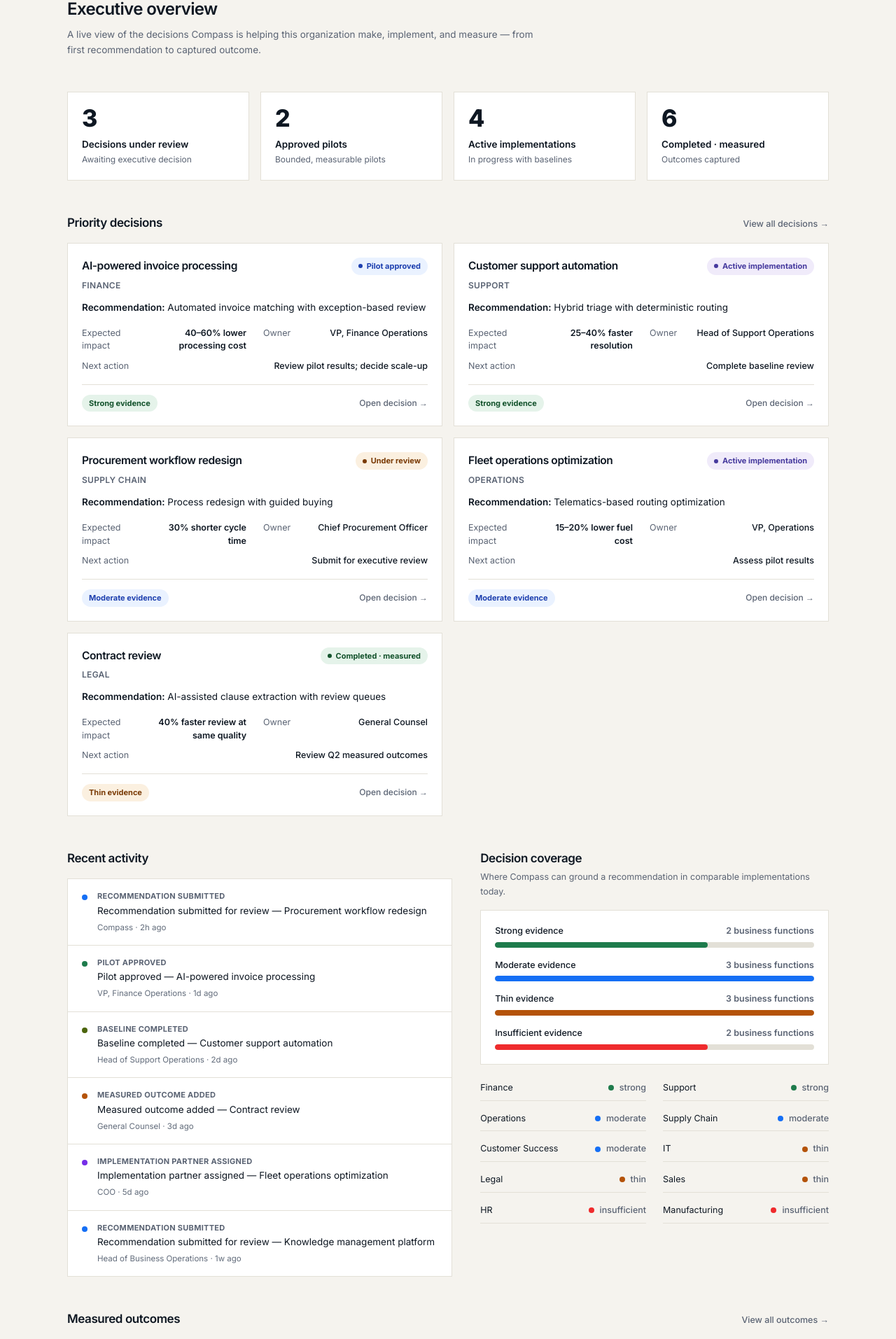
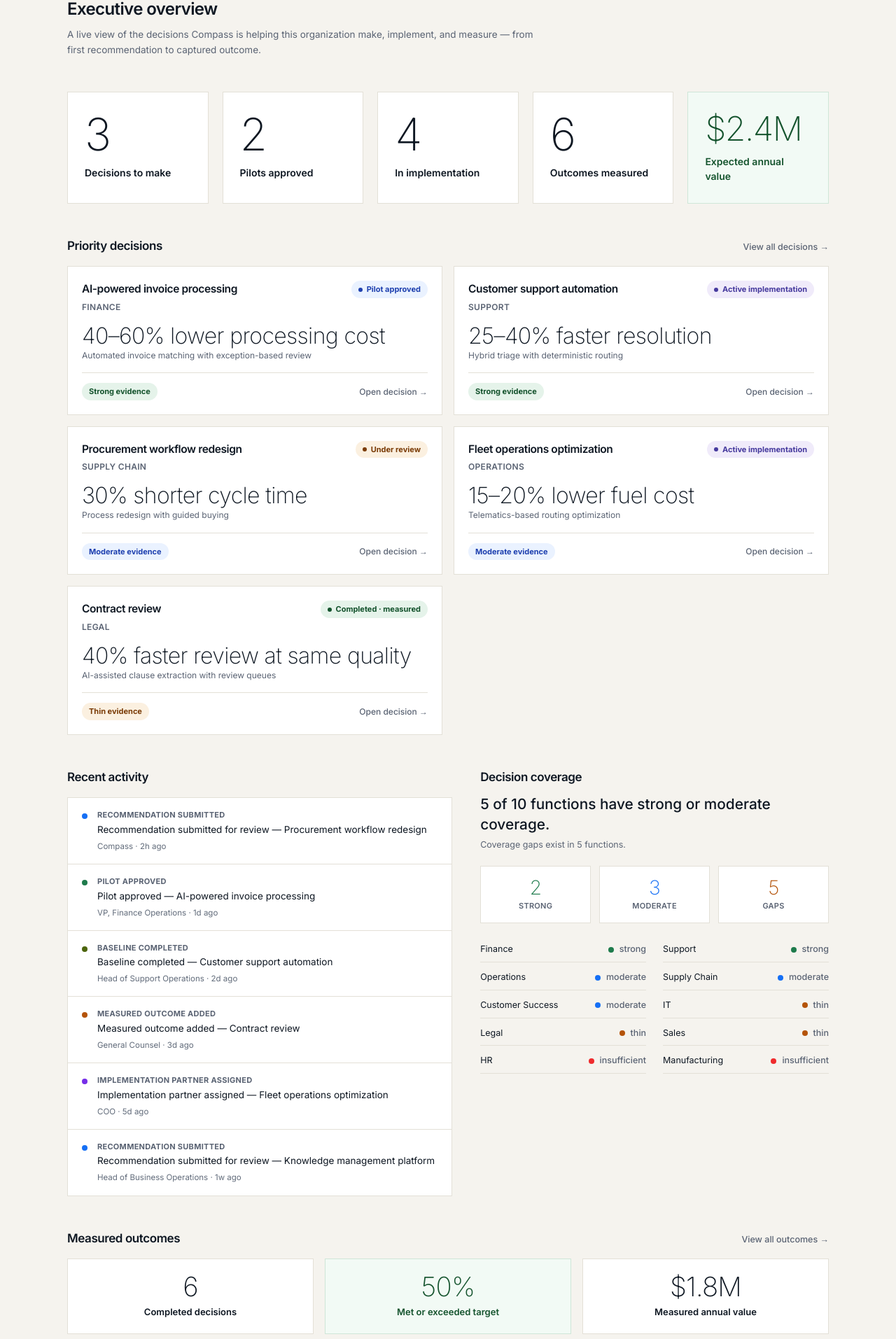
Before and after one commit to smithar106/Compass-Web, a Next.js app: page /demo in a window 1280 px wide. Shown: the part 211-2124 px from the top of the page at 70% size. Built offline with nearby package versions, Linux system fonts and the light colour scheme.

Commit message:
Redesign demo portal: executive hierarchy, bigger numbers, Home button, fix escaping

```diff
--- a/src/app/demo/intelligence/page.tsx
+++ b/src/app/demo/intelligence/page.tsx
@@ -15,7 +15,7 @@ export default function DemoIntelligencePage() {
       <p className="mt-2 max-w-2xl text-[13.5px] leading-relaxed text-muted">
         Every recommendation in this portfolio is grounded in a library of real
         implementation evidence — what organizations did, in what context, and what actually
-        happened. This view shows where that evidence is strongest for this organization&apos;s
+        happened. This view shows where that evidence is strongest for this organization\u2019s
         operating functions.
       </p>
 
@@ -30,8 +30,8 @@ export default function DemoIntelligencePage() {
             body: "Every recommendation in this portfolio is built on documented implementations with measured outcomes.",
           },
           {
-            title: "Matched to Northwind&apos;s functions",
-            body: "Evidence is compared against this organization&apos;s operating functions and constraints.",
+            title: "Matched to Northwind\u2019s functions",
+            body: "Evidence is compared against this organization\u2019s operating functions and constraints.",
           },
           {
             title: "The portfolio sharpens the library",
--- a/src/components/demo/CoveragePanel.tsx
+++ b/src/components/demo/CoveragePanel.tsx
@@ -1,49 +1,35 @@
 import { coverageByFunction, coverageSummary } from "@/data/demo-data";
 import { StrengthDot } from "./badges";
-
-const ROWS = [
-  { key: "strong", label: "Strong evidence", bar: "bg-ok", count: coverageSummary.strong },
-  { key: "moderate", label: "Moderate evidence", bar: "bg-brand-blue", count: coverageSummary.moderate },
-  { key: "thin", label: "Thin evidence", bar: "bg-warn", count: coverageSummary.thin },
-  { key: "insufficient", label: "Insufficient evidence", bar: "bg-risk", count: coverageSummary.insufficient },
-] as const;
-
-const MAX = Math.max(
-  coverageSummary.strong,
-  coverageSummary.moderate,
-  coverageSummary.thin,
-  coverageSummary.insufficient,
-  1
-);
 
 export function CoveragePanel() {
   return (
     <section aria-label="Decision coverage">
       <h2 className="mb-1 text-[17px] font-semibold tracking-tight text-ink">Decision coverage</h2>
-      <p className="mb-4 text-[12.5px] leading-relaxed text-muted">
-        Where Compass can ground a recommendation in comparable implementations today.
+
+      <p className="mt-3 text-[clamp(1.15rem,2vw,1.3rem)] font-medium leading-snug text-ink">
+        {coverageSummary.strong + coverageSummary.moderate} of {coverageByFunction.length} functions have
+        strong or moderate coverage.
+      </p>
+      <p className="mt-1 text-[12.5px] leading-relaxed text-muted">
+        Coverage gaps exist in {coverageSummary.thin + coverageSummary.insufficient} functions.
       </p>
 
-      <div className="border border-line bg-surface px-5 py-5">
-        <div className="space-y-4">
-          {ROWS.map((row) => (
-            <div key={row.key}>
-              <div className="flex items-baseline justify-between text-[12.5px]">
-                <span className="font-medium text-ink">{row.label}</span>
-                <span className="font-semibold text-muted">{row.count} business functions</span>
-              </div>
-              <div className="mt-1.5 h-2 w-full overflow-hidden rounded-full bg-line">
-                <div
-                  className={`h-full rounded-full ${row.bar}`}
-                  style={{ width: `${(row.count / MAX) * 100}%` }}
-                />
-              </div>
-            </div>
-          ))}
+      <div className="mt-5 grid grid-cols-3 gap-3">
+        <div className="border border-line bg-surface px-4 py-4 text-center">
+          <p className="text-[28px] font-extralight leading-none tracking-[-0.02em] text-ok">{coverageSummary.strong}</p>
+          <p className="mt-1 text-[11px] font-semibold uppercase tracking-wide text-muted">Strong</p>
+        </div>
+        <div className="border border-line bg-surface px-4 py-4 text-center">
+          <p className="text-[28px] font-extralight leading-none tracking-[-0.02em] text-brand-blue">{coverageSummary.moderate}</p>
+          <p className="mt-1 text-[11px] font-semibold uppercase tracking-wide text-muted">Moderate</p>
+        </div>
+        <div className="border border-line bg-surface px-4 py-4 text-center">
+          <p className="text-[28px] font-extralight leading-none tracking-[-0.02em] text-warn">{coverageSummary.thin + coverageSummary.insufficient}</p>
+          <p className="mt-1 text-[11px] font-semibold uppercase tracking-wide text-muted">Gaps</p>
         </div>
       </div>
 
-      <ul className="mt-4 grid grid-cols-1 gap-x-6 gap-y-2 sm:grid-cols-2">
+      <ul className="mt-5 grid grid-cols-1 gap-x-6 gap-y-1 sm:grid-cols-2">
         {coverageByFunction.map((c) => (
           <li key={c.businessFunction} className="flex items-center justify-between border-b border-line py-2 text-[12.5px]">
             <span className="text-ink">{c.businessFunction}</span>
--- a/src/components/demo/DecisionCard.tsx
+++ b/src/components/demo/DecisionCard.tsx
@@ -15,28 +15,14 @@ export function DecisionCard({ decision }: { decision: DemoDecision }) {
         <StatusBadge status={decision.status} />
       </div>
 
-      <p className="mt-1.5 text-[12px] font-semibold uppercase tracking-wide text-muted">
+      <p className="mt-1 text-[12px] font-semibold uppercase tracking-wide text-muted">
         {decision.businessFunction}
       </p>
 
-      <p className="mt-3 text-[13.5px] leading-relaxed text-ink">
-        <span className="font-semibold">Recommendation:</span> {decision.recommendation}
+      <p className="mt-4 text-[clamp(1.6rem,2.5vw,2rem)] font-extralight leading-none tracking-[-0.02em] text-ink">
+        {decision.expectedImpact}
       </p>
-
-      <dl className="mt-4 grid grid-cols-1 gap-x-6 gap-y-2.5 text-[12.5px] sm:grid-cols-2">
-        <div className="flex items-start justify-between gap-3">
-          <dt className="text-muted">Expected impact</dt>
-          <dd className="text-right font-semibold text-ink">{decision.expectedImpact}</dd>
-        </div>
-        <div className="flex items-start justify-between gap-3">
-          <dt className="text-muted">Owner</dt>
-          <dd className="text-right font-medium text-ink">{decision.owner}</dd>
-        </div>
-        <div className="flex items-start justify-between gap-3 sm:col-span-2">
-          <dt className="text-muted">Next action</dt>
-          <dd className="text-right font-medium text-ink">{decision.nextAction}</dd>
-        </div>
-      </dl>
+      <p className="mt-1 text-[12px] leading-snug text-muted">{decision.recommendation}</p>
 
       <div className="mt-4 flex items-center gap-2 border-t border-line pt-3.5">
         <EvidenceBadge strength={decision.evidence} />
--- a/src/components/demo/DemoNav.tsx
+++ b/src/components/demo/DemoNav.tsx
@@ -7,7 +7,7 @@ import { cn } from "@/lib/utils";
 export const DEMO_TABS = [
   { label: "Overview", href: "/demo" },
   { label: "Decisions", href: "/demo/decisions" },
-  { label: "Implementation Intelligence", href: "/demo/intelligence" },
+  { label: "Intelligence", href: "/demo/intelligence" },
   { label: "Outcomes", href: "/demo/outcomes" },
 ] as const;
 
--- a/src/components/demo/ExecutiveHeader.tsx
+++ b/src/components/demo/ExecutiveHeader.tsx
@@ -31,6 +31,12 @@ export function ExecutiveHeader() {
         </div>
         <div className="flex flex-wrap items-center gap-3">
           <Link
+            href="/"
+            className="text-[12.5px] font-semibold text-muted transition-colors hover:text-ink focus-visible:outline-2 focus-visible:outline-offset-2 focus-visible:outline-accent-deep"
+          >
+            ← Home
+          </Link>
+          <Link
             href="/assessment"
             className="text-[12.5px] font-semibold text-muted transition-colors hover:text-ink focus-visible:outline-2 focus-visible:outline-offset-2 focus-visible:outline-accent-deep"
           >
--- a/src/components/demo/OutcomesPanel.tsx
+++ b/src/components/demo/OutcomesPanel.tsx
@@ -1,5 +1,5 @@
 import Link from "next/link";
-import { measuredOutcomes } from "@/data/demo-data";
+import { measuredOutcomes, outcomesSummary } from "@/data/demo-data";
 
 export function OutcomesPanel({ limit }: { limit?: number }) {
   const rows = limit ? measuredOutcomes.slice(0, limit) : measuredOutcomes;
@@ -7,6 +7,10 @@ export function OutcomesPanel({ limit }: { limit?: number }) {
   if (rows.length === 0) {
     return <p className="text-sm text-muted">No measured outcomes yet.</p>;
   }
+
+  const pct = outcomesSummary.totalMetrics > 0
+    ? Math.round((outcomesSummary.metOrExceeded / outcomesSummary.totalMetrics) * 100)
+    : 0;
 
   return (
     <section aria-label="Measured outcomes">
@@ -17,6 +21,27 @@ export function OutcomesPanel({ limit }: { limit?: number }) {
             View all outcomes →
           </Link>
         )}
+      </div>
+
+      <div className="mb-6 grid grid-cols-3 gap-4">
+        <div className="border border-line bg-surface px-5 py-5 text-center">
+          <p className="text-[clamp(2rem,3vw,2.6rem)] font-extralight leading-none tracking-[-0.02em] text-ink">
+            {outcomesSummary.completedDecisions}
+          </p>
+          <p className="mt-2 text-[13px] font-semibold text-ink">Completed decisions</p>
+        </div>
+        <div className="border border-[#cfe6d8] bg-[#f2faf5] px-5 py-5 text-center">
+          <p className="text-[clamp(2rem,3vw,2.6rem)] font-extralight leading-none tracking-[-0.02em] text-[#14532d]">
+            {pct}%
+          </p>
+          <p className="mt-2 text-[13px] font-semibold text-[#14532d]">Met or exceeded target</p>
+        </div>
+        <div className="border border-line bg-surface px-5 py-5 text-center">
+          <p className="text-[clamp(2rem,3vw,2.6rem)] font-extralight leading-none tracking-[-0.02em] text-ink">
+            $1.8M
+          </p>
+          <p className="mt-2 text-[13px] font-semibold text-ink">Measured annual value</p>
+        </div>
       </div>
 
       <div className="overflow-x-auto border border-line bg-surface">
--- a/src/components/demo/SummaryCards.tsx
+++ b/src/components/demo/SummaryCards.tsx
@@ -1,23 +1,39 @@
 import { demoSummary } from "@/data/demo-data";
-
-const CARDS = [
-  { key: "underReview", label: "Decisions under review", value: demoSummary.underReview, hint: "Awaiting executive decision" },
-  { key: "approvedPilots", label: "Approved pilots", value: demoSummary.approvedPilots, hint: "Bounded, measurable pilots" },
-  { key: "activeImplementations", label: "Active implementations", value: demoSummary.activeImplementations, hint: "In progress with baselines" },
-  { key: "completedMeasured", label: "Completed · measured", value: demoSummary.completedMeasured, hint: "Outcomes captured" },
-] as const;
 
 export function SummaryCards() {
   return (
     <section aria-label="Decision summary">
-      <div className="grid grid-cols-1 gap-4 sm:grid-cols-2 lg:grid-cols-4">
-        {CARDS.map((c) => (
-          <div key={c.key} className="border border-line bg-surface px-5 py-5">
-            <p className="text-[34px] font-extrabold leading-none tracking-tight text-ink">{c.value}</p>
-            <p className="mt-2.5 text-[13.5px] font-semibold text-ink">{c.label}</p>
-            <p className="mt-1 text-[12px] leading-snug text-muted">{c.hint}</p>
-          </div>
-        ))}
+      <div className="grid grid-cols-1 gap-5 sm:grid-cols-2 lg:grid-cols-5">
+        <div className="border border-line bg-surface px-6 py-7">
+          <p className="text-[clamp(3rem,5vw,4rem)] font-extralight leading-none tracking-[-0.03em] text-ink">
+            {demoSummary.underReview}
+          </p>
+          <p className="mt-3 text-[14px] font-semibold text-ink">Decisions to make</p>
+        </div>
+        <div className="border border-line bg-surface px-6 py-7">
+          <p className="text-[clamp(3rem,5vw,4rem)] font-extralight leading-none tracking-[-0.03em] text-ink">
+            {demoSummary.approvedPilots}
+          </p>
+          <p className="mt-3 text-[14px] font-semibold text-ink">Pilots approved</p>
+        </div>
+        <div className="border border-line bg-surface px-6 py-7">
+          <p className="text-[clamp(3rem,5vw,4rem)] font-extralight leading-none tracking-[-0.03em] text-ink">
+            {demoSummary.activeImplementations}
+          </p>
+          <p className="mt-3 text-[14px] font-semibold text-ink">In implementation</p>
+        </div>
+        <div className="border border-line bg-surface px-6 py-7">
+          <p className="text-[clamp(3rem,5vw,4rem)] font-extralight leading-none tracking-[-0.03em] text-ink">
+            {demoSummary.completedMeasured}
+          </p>
+          <p className="mt-3 text-[14px] font-semibold text-ink">Outcomes measured</p>
+        </div>
+        <div className="border border-[#cfe6d8] bg-[#f2faf5] px-6 py-7 lg:col-span-1">
+          <p className="text-[clamp(2.2rem,4vw,3rem)] font-extralight leading-none tracking-[-0.03em] text-[#14532d]">
+            $2.4M
+          </p>
+          <p className="mt-3 text-[14px] font-semibold text-[#14532d]">Expected annual value</p>
+        </div>
       </div>
     </section>
   );
--- a/src/data/demo-data.ts
+++ b/src/data/demo-data.ts
@@ -527,3 +527,13 @@ export const measuredOutcomes = demoDecisions
       ...m,
     }))
   );
+
+export const outcomesSummary = {
+  completedDecisions: demoDecisions.filter((d) => d.status === "completed").length,
+  metOrExceeded: measuredOutcomes.filter((o) => {
+    const actual = parseFloat(String(o.actual).replace(/[^0-9.]/g, ""));
+    const expected = parseFloat(String(o.expected).replace(/[^0-9.]/g, ""));
+    return !isNaN(actual) && !isNaN(expected) && actual >= expected;
+  }).length,
+  totalMetrics: measuredOutcomes.length,
+};
```
